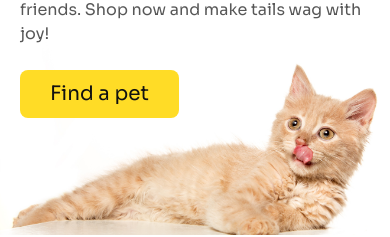
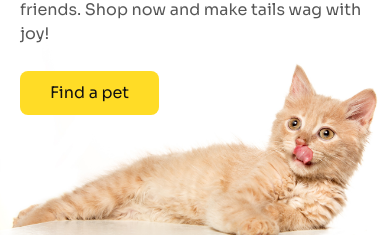
Before and after one commit to md-shawon-dev/Browse4Pets, a website: page index.html in a window 390 px wide. Shown: the part 362-599 px from the top of the page. Drawn offline with nearby package versions, Linux system fonts and the light colour scheme; a web font is replaced by a local one.

Commit message:
some changed.

```diff
--- a/index.html
+++ b/index.html
@@ -140,7 +140,7 @@
         furry friends. Shop now and make tails wag with joy!
       </p>
       <button
-        class="bg-[#ffdc26] mt-5 px-[30px] py-[10px] rounded-lg font-sora text-[#111] text-xl animate-bounce"
+        class="bg-[#ffdc26] mt-5 px-[30px] py-[10px] rounded-lg font-sora text-[#111] md:text-xl animate-bounce"
       >
         Find a pet
       </button>
```
